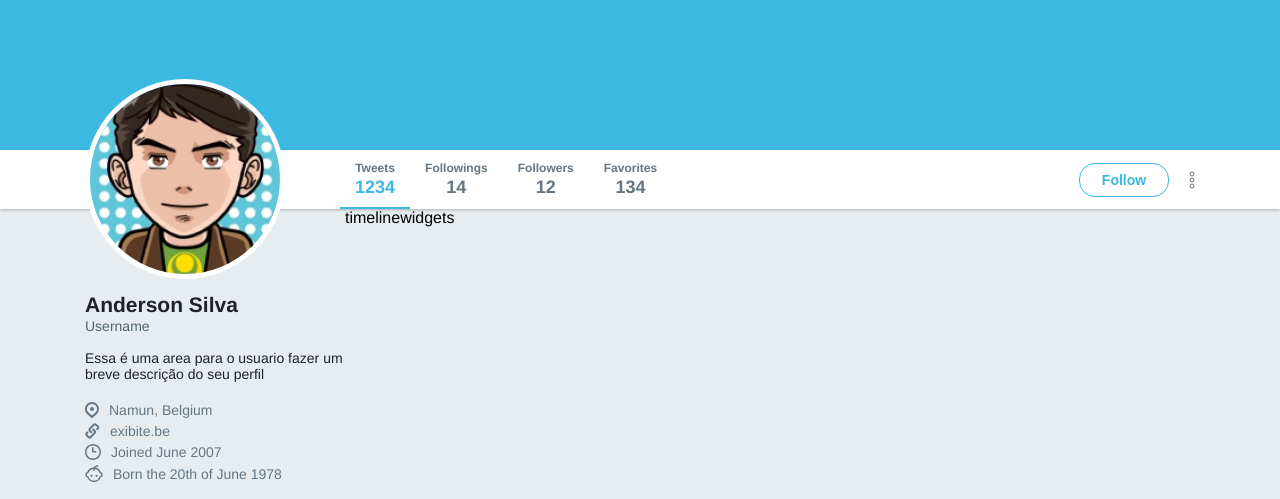
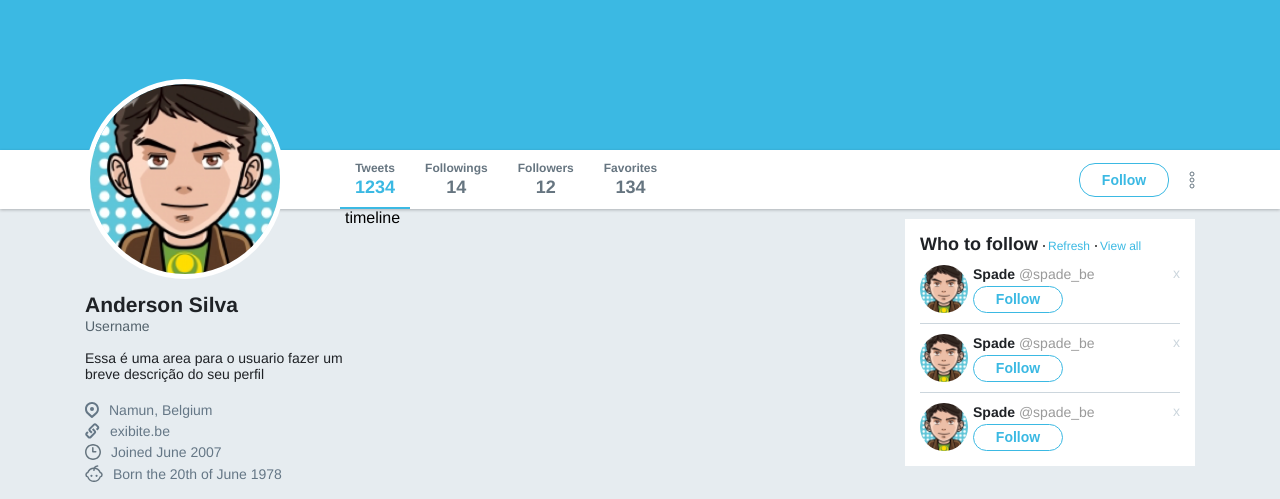
Before and after one commit to andersonsilva019/Clone-Twitter, a plain HTML site: page index.html in a window 1280 px wide. Shown: the part 276-775 px from the top of the page. Drawn offline with Linux system fonts and the light colour scheme.

Commit message:
Concluido Widgets

```diff
--- a/index.html
+++ b/index.html
@@ -104,7 +104,46 @@
           timeline
       </section>
       <aside class="widgets">
-        widgets
+        <div class="widget follow">
+          <div class="title">
+            <strong>Who to follow</strong>
+            <a href="#">Refresh</a>
+            <a href="#">View all</a>
+          </div>
+
+          <ul>
+            <li>
+              <div class="profile">
+                <img src="/assets/avatar.png" alt="Avatar">
+                <div class="info">
+                  <strong>Spade <span>@spade_be</span></strong>
+                  <button>Follow</button>
+                </div>
+             </div>
+             <a href="#">x</a>
+            </li>
+            <li>
+              <div class="profile">
+                <img src="/assets/avatar.png" alt="Avatar">
+                <div class="info">
+                  <strong>Spade <span>@spade_be</span></strong>
+                  <button>Follow</button>
+                </div>
+              </div>
+              <a href="#">x</a>
+            </li>
+            <li>
+              <div class="profile">
+                <img src="/assets/avatar.png" alt="Avatar">
+                <div class="info">
+                  <strong>Spade <span>@spade_be</span></strong>
+                  <button>Follow</button>
+                </div>
+              </div>
+              <a href="#">x</a>
+            </li>
+          </ul>
+        </div>
       </aside>
     </div>
   </body>
--- a/style.css
+++ b/style.css
@@ -309,3 +309,118 @@
   flex-shrink: 0;
   margin: 0 5px 5px 0;
 }
+
+div.wrapper-content .timeline {
+  flex:1;
+}
+
+div.wrapper-content aside.widgets {
+  width: 290px;
+  margin-top: 10px;
+}
+
+div.wrapper-content aside.widgets .widget {
+  background: #FFF;
+  padding: 15px;
+}
+
+div.wrapper-content aside.widgets .widget .title {
+ display: flex;
+ align-items: baseline;
+}
+
+div.wrapper-content aside.widgets .widget .title strong {
+  font-size: 18px;
+  color: #1F2226 ;
+}
+
+div.wrapper-content aside.widgets .widget .title a {
+  color: #3BB9E3;
+  font-size: 12px;
+  text-decoration: none;
+  position: relative;
+  padding-left: 10px;
+}
+
+div.wrapper-content aside.widgets .widget .title a::before {
+  content: '';
+  width: 2px;
+  height: 2px;
+  border-radius: 50%;
+  margin-left: 5px;
+  margin-right: 5px;
+  background: #222;
+  position: absolute;
+  left: 0;
+  top: 6px;
+}
+
+div.wrapper-content aside.widgets .follow ul {
+  list-style: none;
+  margin-top: 10px;
+}
+
+div.wrapper-content aside.widgets .follow ul li {
+  display: flex;
+  justify-content: space-between;
+  border-bottom: 1px solid #ccd6dd;
+  padding-bottom: 10px;
+  margin-bottom: 10px;
+}
+
+div.wrapper-content aside.widgets .follow ul li:last-child {
+  margin-bottom: 0;
+  padding-bottom: 0;
+  border:0;
+}
+
+div.wrapper-content aside.widgets .follow ul li .profile {
+  display: flex;
+  align-items: center;
+}
+
+div.wrapper-content aside.widgets .follow ul li .profile img{
+  width: 48px;
+  height: 48px;
+  border-radius: 50%;
+}
+
+div.wrapper-content aside.widgets .follow ul li .profile .info {
+  margin-left: 5px;
+  display: flex;
+  flex-direction: column;
+}
+
+div.wrapper-content aside.widgets .follow ul li .profile .info strong{
+  font-size: 14px;
+  color: #1F2226;
+}
+
+div.wrapper-content aside.widgets .follow ul li .profile .info strong span{
+  font-weight: normal;
+  color: #9a9a9a;
+}
+
+div.wrapper-content aside.widgets .follow ul li .profile .info button {
+  height: 27px;
+  margin-top: 4px;
+
+  display: flex;
+  align-items: center;
+  justify-content: center;
+
+  width: 90px;
+  font-weight: bold;
+  font-size: 14px;
+  color: #3BB9E3;
+  border: 1px solid #3BB9E3;
+  border-radius: 16px;
+  background: none;
+
+}
+
+div.wrapper-content aside.widgets .follow ul li > a {
+  color: #ccd6dd;
+  text-decoration: none;
+  font-size: 14px;
+}
```
